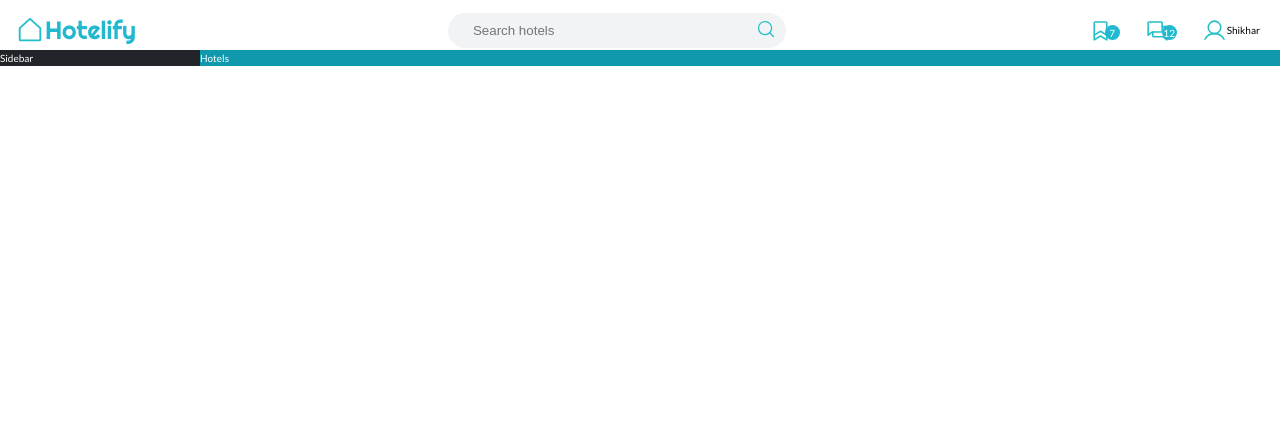
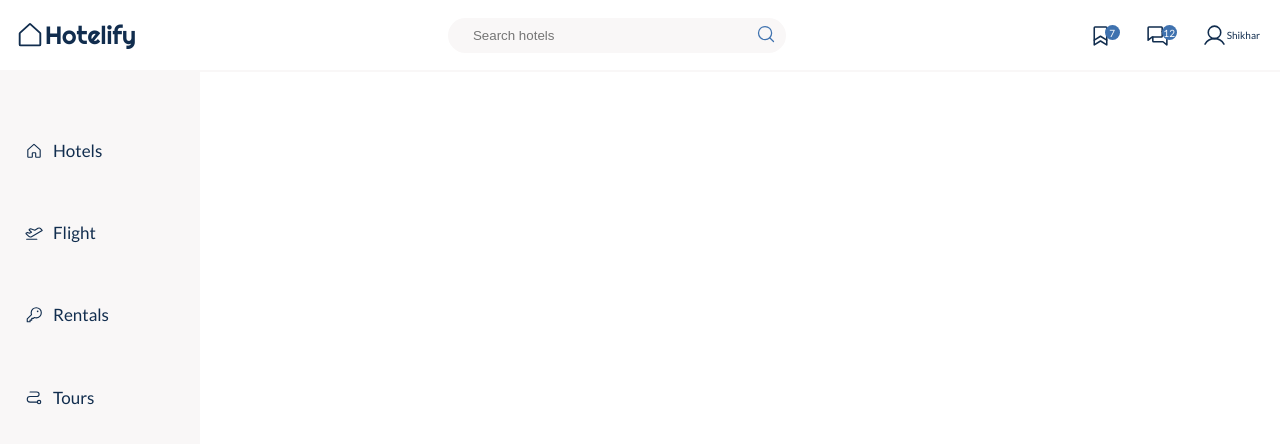
Before and after one commit to ShikharSingh98/hotelify, a plain HTML site: page index.html in a window 1280 px wide. Drawn offline with Linux system fonts and the light colour scheme.

Commit message:
created sidebar navigation

```diff
--- a/css/style.css
+++ b/css/style.css
@@ -1,15 +1,8 @@
 :root {
-  --color-primary: #22b8cf;
-  --color-primary-dark: #1098ad;
-  --color-primary-light: #66d9e8;
-
-  --color-gray-light-1: #f1f3f5;
-  --color-gray-light-2: #e9ecef;
-  --color-gray-light-3: #dee2e6;
-
-  --color-gray-dark-1: #adb5bd;
-  --color-gray-dark-2: #495057;
-  --color-gray-dark-3: #212529;
+  --color-dark-blue: #112d4e;
+  --color-light-blue: #3f72af;
+  --color-dark-grey: #dbe2ef;
+  --color-light-grey: #f9f7f7;
 }
 
 * {
@@ -37,7 +30,9 @@ body {
   display: flex;
   justify-content: space-between;
   align-items: center;
-  margin-top: 1rem;
+  padding: 1.5rem 0;
+  color: var(--color-dark-blue);
+  border-bottom: 2px solid var(--color-light-grey);
 }
 
 .logo {
@@ -55,7 +50,6 @@ body {
 .logo__text {
   font-family: 'Righteous', cursive;
   font-size: 2.5rem;
-  color: var(--color-primary);
 }
 
 .search {
@@ -69,7 +63,7 @@ body {
   width: 75%;
   border: none;
   outline: none;
-  background-color: var(--color-gray-light-1);
+  background-color: var(--color-light-grey);
   padding: 1rem 2.5rem;
   border-radius: 100px;
   margin-right: -3rem;
@@ -79,7 +73,7 @@ body {
 .search__button {
   border: none;
   outline: none;
-  background-color: var(--color-gray-light-1);
+  background-color: transparent;
   cursor: pointer;
 }
 
@@ -90,11 +84,7 @@ body {
 
 .search__input:focus {
   width: 100%;
-  background-color: var(--color-gray-light-2);
-}
-
-.search__input:focus + .search__button {
-  background-color: var(--color-gray-light-2);
+  background-color: var(--color-dark-grey);
 }
 
 .user__navigation {
@@ -120,25 +110,74 @@ body {
   text-align: center;
   height: 1.5rem;
   width: 1.5rem;
-  background-color: var(--color-primary);
+  background-color: var(--color-light-blue);
   color: #fff;
   border-radius: 100%;
   position: absolute;
-  top: 0.7rem;
+  top: 0.2rem;
   left: 1.7rem;
 }
 
 .content {
   display: flex;
-  color: white;
 }
 
-.content__sidebar {
-  background-color: var(--color-gray-dark-3);
+.sidebar {
   flex: 0 0 20rem;
+  padding: 5rem 0;
+  background-color: var(--color-light-grey);
 }
 
-.content__hotels {
-  background-color: var(--color-primary-dark);
+.sidebar-nav__item {
+  list-style: none;
+  padding: 1.5rem 2.5rem;
+  position: relative;
+  cursor: pointer;
+}
+
+.sidebar-nav__item:not(:last-child) {
+  margin-bottom: 2.5rem;
+}
+
+.sidebar-nav__item::before {
+  content: '';
+  height: 100%;
+  width: 0.3rem;
+  position: absolute;
+  top: 0;
+  left: 0;
+  transform: scaleY(0);
+  transition: transform 0.2s, width 0.4s cubic-bezier(1, 0, 0, 1) 0.2s;
+  background-color: var(--color-dark-grey);
+}
+
+.sidebar-nav__item:hover::before {
+  transform: scaleY(1);
+  width: 100%;
+}
+
+.sidebar-nav__link:link,
+.sidebar-nav__link:visited {
+  position: relative;
+  z-index: 1;
+  display: flex;
+  align-items: center;
+  text-decoration: none;
+  text-transform: capitalize;
+  font-size: 1.7rem;
+}
+
+.sidebar-nav__icon {
+  width: 1.8rem;
+  height: 1.8rem;
+}
+
+.sidebar-nav__text {
+  color: var(--color-dark-blue);
+  margin-left: 1rem;
+}
+
+.hotels-view {
   flex: 1;
+  height: 90vh;
 }
--- a/index.html
+++ b/index.html
@@ -14,12 +14,12 @@
   <body>
     <header class="header">
       <div class="logo">
-        <svg xmlns="http://www.w3.org/2000/svg" width="192" height="192" fill="#22bfc8" viewBox="0 0 256 256" class="logo__img">
+        <svg xmlns="http://www.w3.org/2000/svg" width="192" height="192" fill="#112d4e" viewBox="0 0 256 256" class="logo__img">
           <rect width="256" height="256" fill="none"></rect>
           <path
             d="M213.4,109.6l-80-72.7a8,8,0,0,0-10.8,0l-80,72.7a8.3,8.3,0,0,0-2.6,5.9V208a8,8,0,0,0,8,8H208a8,8,0,0,0,8-8V115.5A8.3,8.3,0,0,0,213.4,109.6Z"
             fill="none"
-            stroke="#22bfc8"
+            stroke="#112d4e"
             stroke-linecap="round"
             stroke-linejoin="round"
             stroke-width="16"
@@ -30,43 +30,106 @@
       <form action="#" class="search">
         <input type="text" placeholder="Search hotels" class="search__input" />
         <button class="search__button">
-          <svg xmlns="http://www.w3.org/2000/svg" width="192" height="192" fill="#22bfc8" viewBox="0 0 256 256" class="search__button__icon">
+          <svg xmlns="http://www.w3.org/2000/svg" width="192" height="192" fill="#3F72AF" viewBox="0 0 256 256" class="search__button__icon">
             <rect width="256" height="256" fill="none"></rect>
-            <circle cx="116" cy="116" r="84" fill="none" stroke="#22bfc8" stroke-linecap="round" stroke-linejoin="round" stroke-width="16"></circle>
-            <line x1="175.4" y1="175.4" x2="224" y2="224" fill="none" stroke="#22bfc8" stroke-linecap="round" stroke-linejoin="round" stroke-width="16"></line>
+            <circle cx="116" cy="116" r="84" fill="none" stroke="#3F72AF" stroke-linecap="round" stroke-linejoin="round" stroke-width="16"></circle>
+            <line x1="175.4" y1="175.4" x2="224" y2="224" fill="none" stroke="#3F72AF" stroke-linecap="round" stroke-linejoin="round" stroke-width="16"></line>
           </svg>
         </button>
       </form>
       <div class="user__navigation">
         <div class="user-navigation__icon-box">
-          <svg xmlns="http://www.w3.org/2000/svg" width="192" height="192" fill="#22bfc8" viewBox="0 0 256 256" class="user-navigation__icon">
+          <svg xmlns="http://www.w3.org/2000/svg" width="192" height="192" fill="#112D4E" viewBox="0 0 256 256" class="user-navigation__icon">
             <rect width="256" height="256" fill="none"></rect>
-            <path d="M192,224l-64-40L64,224V48a8,8,0,0,1,8-8H184a8,8,0,0,1,8,8Z" fill="none" stroke="#22bfc8" stroke-linecap="round" stroke-linejoin="round" stroke-width="16"></path>
-            <polyline points="192 176 128 136 64 176" fill="none" stroke="#22bfc8" stroke-linecap="round" stroke-linejoin="round" stroke-width="16"></polyline>
+            <path d="M192,224l-64-40L64,224V48a8,8,0,0,1,8-8H184a8,8,0,0,1,8,8Z" fill="none" stroke="#112D4E" stroke-linecap="round" stroke-linejoin="round" stroke-width="16"></path>
+            <polyline points="192 176 128 136 64 176" fill="none" stroke="#112D4E" stroke-linecap="round" stroke-linejoin="round" stroke-width="16"></polyline>
           </svg>
           <span class="user-navigation__icon-text">7</span>
         </div>
         <div class="user-navigation__icon-box">
-          <svg xmlns="http://www.w3.org/2000/svg" width="192" height="192" fill="#22bfc8" viewBox="0 0 256 256" class="user-navigation__icon">
+          <svg xmlns="http://www.w3.org/2000/svg" width="192" height="192" fill="#112D4E" viewBox="0 0 256 256" class="user-navigation__icon">
             <rect width="256" height="256" fill="none"></rect>
-            <path d="M71.6,144,32,176V48a8,8,0,0,1,8-8H168a8,8,0,0,1,8,8v88a8,8,0,0,1-8,8Z" fill="none" stroke="#22bfc8" stroke-linecap="round" stroke-linejoin="round" stroke-width="16"></path>
-            <path d="M80,144v40a8,8,0,0,0,8,8h96.4L224,224V96a8,8,0,0,0-8-8H176" fill="none" stroke="#22bfc8" stroke-linecap="round" stroke-linejoin="round" stroke-width="16"></path>
+            <path d="M71.6,144,32,176V48a8,8,0,0,1,8-8H168a8,8,0,0,1,8,8v88a8,8,0,0,1-8,8Z" fill="none" stroke="#112D4E" stroke-linecap="round" stroke-linejoin="round" stroke-width="16"></path>
+            <path d="M80,144v40a8,8,0,0,0,8,8h96.4L224,224V96a8,8,0,0,0-8-8H176" fill="none" stroke="#112D4E" stroke-linecap="round" stroke-linejoin="round" stroke-width="16"></path>
           </svg>
           <span class="user-navigation__icon-text">12</span>
         </div>
         <div class="user-navigation__icon-box">
-          <svg xmlns="http://www.w3.org/2000/svg" width="192" height="192" fill="#22bfc8" viewBox="0 0 256 256" class="user-navigation__icon">
+          <svg xmlns="http://www.w3.org/2000/svg" width="192" height="192" fill="#112D4E" viewBox="0 0 256 256" class="user-navigation__icon">
             <rect width="256" height="256" fill="none"></rect>
-            <circle cx="128" cy="96" r="64" fill="none" stroke="#22bfc8" stroke-miterlimit="10" stroke-width="16"></circle>
-            <path d="M31,216a112,112,0,0,1,194,0" fill="none" stroke="#22bfc8" stroke-linecap="round" stroke-linejoin="round" stroke-width="16"></path>
+            <circle cx="128" cy="96" r="64" fill="none" stroke="#112D4E" stroke-miterlimit="10" stroke-width="16"></circle>
+            <path d="M31,216a112,112,0,0,1,194,0" fill="none" stroke="#112D4E" stroke-linecap="round" stroke-linejoin="round" stroke-width="16"></path>
           </svg>
           <span>Shikhar</span>
         </div>
       </div>
     </header>
     <div class="content">
-      <nav class="content__sidebar">Sidebar</nav>
-      <main class="content__hotels">Hotels</main>
+      <nav class="sidebar">
+        <ul class="sidebar-nav">
+          <li class="sidebar-nav__item">
+            <a href="#" class="sidebar-nav__link">
+              <svg xmlns="http://www.w3.org/2000/svg" width="192" height="192" fill="#112d4e" viewBox="0 0 256 256" class="sidebar-nav__icon">
+                <rect width="256" height="256" fill="none"></rect>
+                <path
+                  d="M152,208V160a8,8,0,0,0-8-8H112a8,8,0,0,0-8,8v48a8,8,0,0,1-8,8H48a8,8,0,0,1-8-8V115.5a8.3,8.3,0,0,1,2.6-5.9l80-72.7a8,8,0,0,1,10.8,0l80,72.7a8.3,8.3,0,0,1,2.6,5.9V208a8,8,0,0,1-8,8H160A8,8,0,0,1,152,208Z"
+                  fill="none"
+                  stroke="#112d4e"
+                  stroke-linecap="round"
+                  stroke-linejoin="round"
+                  stroke-width="16"
+                ></path>
+              </svg>
+              <span class="sidebar-nav__text">Hotels</span>
+            </a>
+          </li>
+          <li class="sidebar-nav__item">
+            <a href="#" class="sidebar-nav__link">
+              <svg xmlns="http://www.w3.org/2000/svg" width="192" height="192" fill="#112d4e" viewBox="0 0 256 256" class="sidebar-nav__icon">
+                <rect width="256" height="256" fill="none"></rect>
+                <line x1="24" y1="216" x2="168" y2="216" fill="none" stroke="#112d4e" stroke-linecap="round" stroke-linejoin="round" stroke-width="16"></line>
+                <path
+                  d="M16.9,140.4l37.7,35.3a32,32,0,0,0,38,4.3L244,92,225.4,69.2a32,32,0,0,0-41-7.3L140,88,80,68,63.5,75.1a8,8,0,0,0-2.2,13.3L92,116,64,132,36,120l-16.8,7.2A8,8,0,0,0,16.9,140.4Z"
+                  fill="none"
+                  stroke="#112d4e"
+                  stroke-linecap="round"
+                  stroke-linejoin="round"
+                  stroke-width="16"
+                ></path>
+              </svg>
+              <span class="sidebar-nav__text">Flight</span>
+            </a>
+          </li>
+          <li class="sidebar-nav__item">
+            <a href="#" class="sidebar-nav__link">
+              <svg xmlns="http://www.w3.org/2000/svg" width="192" height="192" fill="#112d4e" viewBox="0 0 256 256" class="sidebar-nav__icon">
+                <rect width="256" height="256" fill="none"></rect>
+                <path
+                  d="M93.2,122.8A70.3,70.3,0,0,1,88,96a72,72,0,1,1,72,72,70.3,70.3,0,0,1-26.8-5.2h0L120,176H96v24H72v24H32V184l61.2-61.2Z"
+                  fill="none"
+                  stroke="#112d4e"
+                  stroke-linecap="round"
+                  stroke-linejoin="round"
+                  stroke-width="16"
+                ></path>
+                <circle cx="180" cy="76" r="12"></circle>
+              </svg>
+              <span class="sidebar-nav__text">Rentals</span>
+            </a>
+          </li>
+          <li class="sidebar-nav__item">
+            <a href="#" class="sidebar-nav__link">
+              <svg xmlns="http://www.w3.org/2000/svg" width="192" height="192" fill="#112d4e" viewBox="0 0 256 256" class="sidebar-nav__icon">
+                <rect width="256" height="256" fill="none"></rect>
+                <circle cx="200" cy="200" r="24" fill="none" stroke="#112d4e" stroke-linecap="round" stroke-linejoin="round" stroke-width="16"></circle>
+                <path d="M72,56h96a32,32,0,0,1,0,64H72a40,40,0,0,0,0,80H176" fill="none" stroke="#112d4e" stroke-linecap="round" stroke-linejoin="round" stroke-width="16"></path>
+              </svg>
+              <span class="sidebar-nav__text">Tours</span>
+            </a>
+          </li>
+        </ul>
+      </nav>
+      <main class="hotels-view"></main>
     </div>
   </body>
 </html>
```
